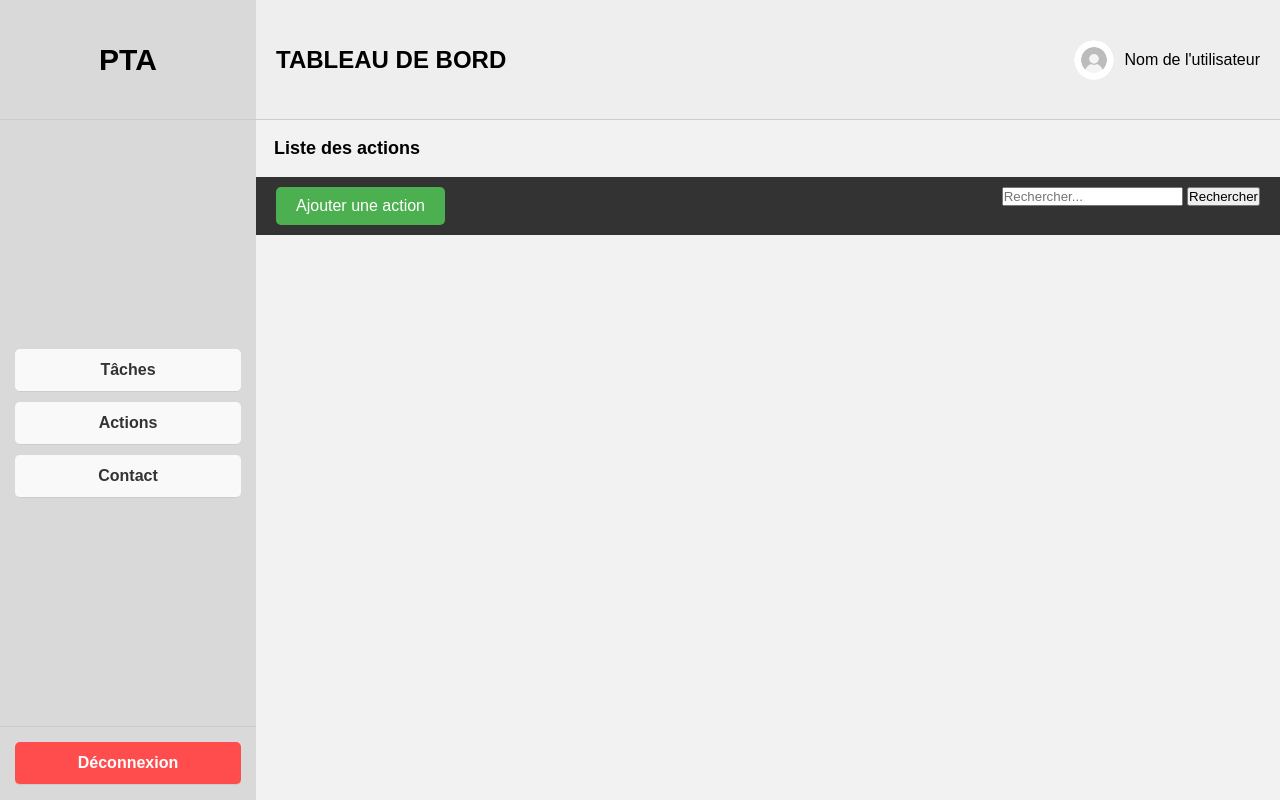
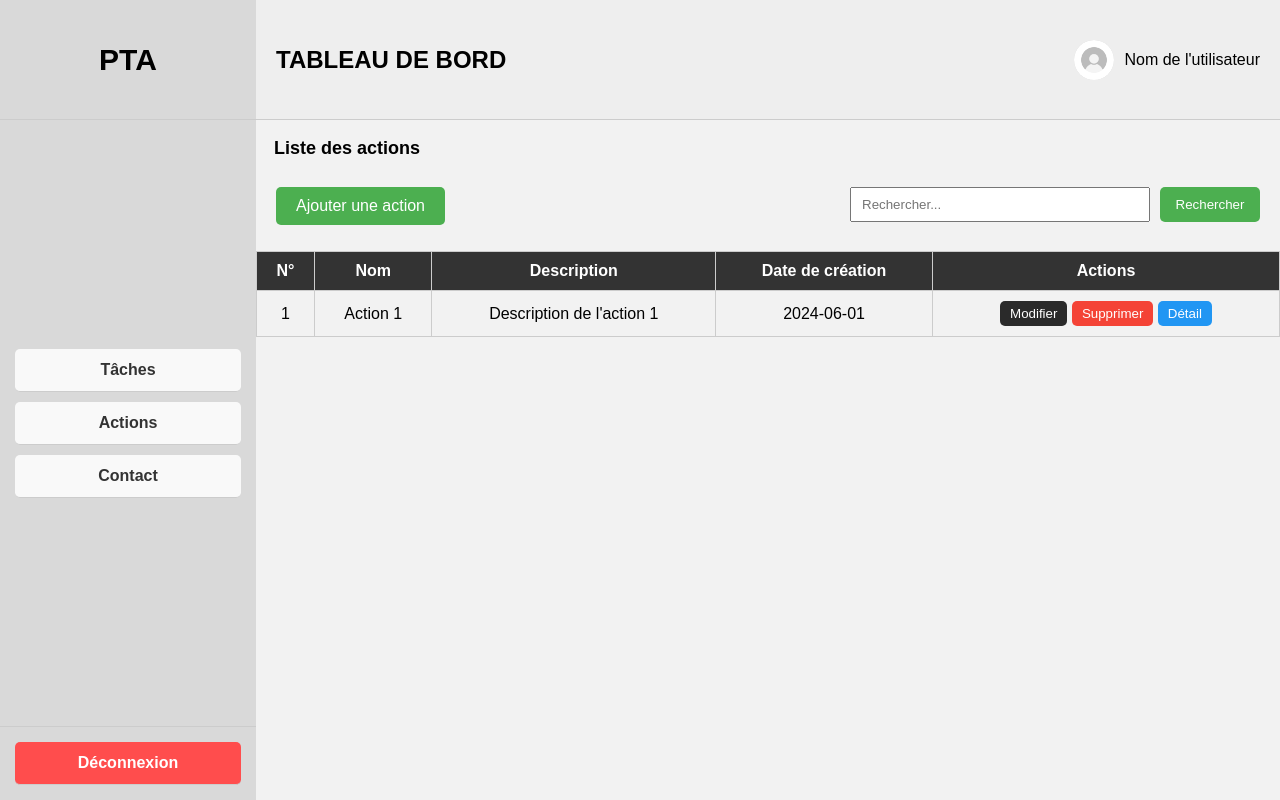
Before and after one commit to DeveloppeurWebEtMobile/Projet_Django, a Django app: page / in a window 1280 px wide. Run offline with Django 5.2, Linux system fonts and the light colour scheme.

Commit message:
2nd commit

```diff
--- a/Action/templates/action/liste_action.html
+++ b/Action/templates/action/liste_action.html
@@ -21,9 +21,7 @@
               </ul>
             </nav>
             <div class="btn_deconnexion">
-              <ul>
-                <li><a href="#">Déconnexion</a></li>
-              </ul>
+              <li><a href="#">Déconnexion</a></li>
             </div>
           </div>
           <div class="sous-container2">
@@ -42,6 +40,30 @@
                 <button class="btn-rechercher">Rechercher</button>
               </div>
             </div>
+            <table class="tableau" cellpadding="20" border="1" style="width: 100%;">
+              <thead>
+                <tr>
+                  <th>N°</th>
+                  <th>Nom</th>
+                  <th>Description</th>
+                  <th>Date de création</th>
+                  <th>Actions</th>
+                </tr>
+              </thead>
+              <tbody>
+                <tr>
+                  <td>1</td>
+                  <td>Action 1</td>
+                  <td>Description de l'action 1</td>
+                  <td>2024-06-01</td>
+                  <td>
+                    <a href="#"><button class="btn-modifier">Modifier</button></a>
+                    <a href="#"><button class="btn-supprimer">Supprimer</button></a>
+                    <a href="#"><button class="btn-detail">Détail</button></a>
+                  </td>
+                </tr>
+              </tbody>
+            </table>
           </div>
         </div>
     {% endblock %}
--- a/static/css/style.css
+++ b/static/css/style.css
@@ -4,11 +4,6 @@
     box-sizing: border-box;
     font-family: Arial, sans-serif;
 }
-
-/* Content contient sous-container1 et 2
-vh = hauteur maximale de l'écran
-wh = largeur maximale de l'écran
-*/
 .content{
     display: flex;
     flex-direction: row;
@@ -105,7 +100,7 @@ h3{
     display: flex;
     justify-content: space-between;
     padding: 10px 20px;
-    background-color: #333;
+    /* background-color: #333; */
 }
 .btn-ajouter{
     background-color: #4CAF50;
@@ -116,3 +111,60 @@ h3{
     cursor: pointer;
     font-size: 16px;
 }
+.recherche{
+    display: flex;
+}
+.recherche input{
+    width:  300px;
+    height: 35px;
+    outline: none;
+    padding-left: 10px;
+    margin-right: 10px;
+}
+.recherche button{
+    width: 100px;
+    height: 35px;
+    background-color: #4CAF50;
+    border: none;
+    border-radius: 5px;
+    color: #FFF;
+    cursor: pointer;
+}
+td, th{
+    text-align: center;
+    padding: 10px;
+}
+th{
+    background-color: #333;
+    color: #fff;
+}
+table{
+    width: 100%;
+    border: solid 1px #ccc;
+    border-collapse: collapse;
+    margin: 1em 0;
+}
+.btn-modifier{
+    background-color: #2a2a2a;
+    color: #fff;
+    padding: 5px 10px;
+    border: none;
+    border-radius: 5px;
+    cursor: pointer;
+}
+.btn-supprimer{
+    background-color: #f44336;
+    color: #fff;
+    padding: 5px 10px;
+    border: none;
+    border-radius: 5px;
+    cursor: pointer;
+}
+.btn-detail{
+    background-color: #2196F3;
+    color: #fff;
+    padding: 5px 10px;
+    border: none;
+    border-radius: 5px;
+    cursor: pointer;
+}
```
